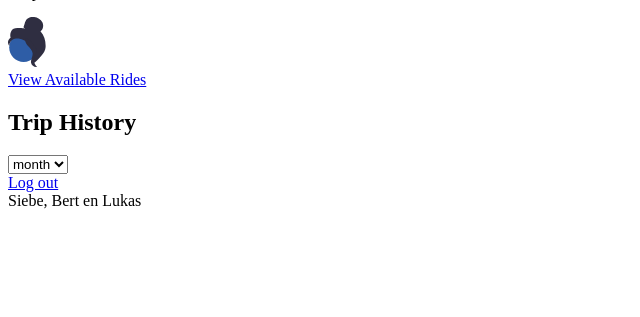
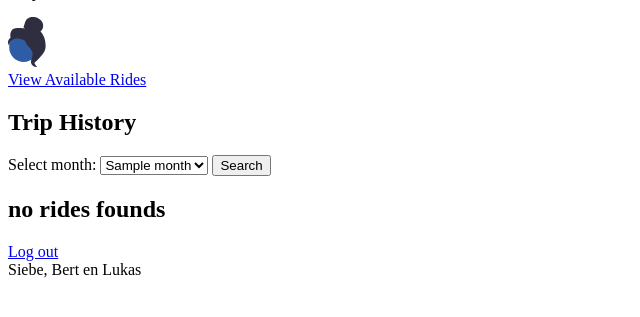
Before and after one commit to siebe1996/2223PWMSS, a PHP site: template app/resources/templates/pages/account.twig in a window 1280 px wide. Shown: the part 391-708 px from the top of the page, without its empty margins (0-640 px from the left). Run offline with PHP 8.4, Linux system fonts and the light colour scheme; the template is opened without the code that fills it: most values are stand-ins (such as "Sample title", 1, 10 or a date in 2020); some libraries are stand-ins or nearby versions.

Commit message:
maand kan gesorteerdw worden

```diff
--- a/app/public/index.php
+++ b/app/public/index.php
@@ -62,6 +62,8 @@ $router->post('/verification', 'VerificationController@verification');
 $router->post('/driver/rides/(\d+)/accept', 'TripController@acceptRide'); //driver/ride/accept  driver/ride/cancel
 $router->post('/driver/rides/(\d+)/cancelstartfinish', 'TripController@cancelStartFinishRide');
 $router->get('/drivers/(\d+)', 'DriverController@showDriverInfo');
+$router->get('/drivers/(\d+)/month/(\d+)', 'DriverController@showSearchResults');
+$router->post('/drivers/(\d+)/search', 'DriverController@search');
 $router->get('/driver/rides', 'TripController@showAvailableRides');
 
 $router->run();
--- a/app/resources/templates/pages/account.twig
+++ b/app/resources/templates/pages/account.twig
@@ -82,25 +82,21 @@
         </div>
         <section class="rideHistory">
             <h2>Trip History</h2>
-            <form id="rideFilter" action="">
+            <form id="rideFilter" action="{{ url('/drivers/'~user.id~'/search') }}" method="POST">
+                <label for="month">Select month:</label>
                 <select name="month" id="month">
-                    {% for month in months %}
-                        <option value="month">month</option>
+                    {% if months|length < 0 %}
+                        <option value="14">something went wrong</option>
+                    {% else %}
+                    <option value="13" {% if month < 0 %} selected="selected" {% endif %}>...</option>
+                    {% for key, value in months %}
+                        <option value="{{ key }}"  {% if key == month %} selected="selected" {% endif %} >{{ value }}</option>
                     {% endfor %}
-                    <option value="">Jan</option>
-                    <option value="">Feb</option>
-                    <option value="">Mar</option>
-                    <option value="">Apr</option>
-                    <option value="">May</option>
-                    <option value="">Jun</option>
-                    <option value="">Jul</option>
-                    <option value="">Aug</option>
-                    <option value="">Sep</option>
-                    <option value="">Okt</option>
-                    <option value="">Nov</option>
-                    <option value="">Dec</option>
+                    {% endif %}
                 </select>
+                <button class="" type="submit">Search</button>
             </form>
+            {% if user.rideHistory|length > 0 %}
             {% for ride in user.rideHistory %}
                 <section class="ride">
                     <h2>{{ ride.start_time|date('l') }} {{ ride.start_time|date('h\\ui') }}</h2>
@@ -116,6 +112,11 @@
                     {% endif %}
                 </section>
             {% endfor %}
+            {% else %}
+                <section class="ride">
+                    <h2>no rides founds</h2>
+                </section>
+            {% endif %}
         </section>
 
 
--- a/app/resources/templates/pages/becomeDriver.twig
+++ b/app/resources/templates/pages/becomeDriver.twig
@@ -23,10 +23,6 @@
                         {% for value in genders %}
                             <option value="{{ value }}"  {% if value == gender %} selected="selected" {% endif %} >{{ value }}</option>
                         {% endfor %}
-                        <!--<option value="">...</option>
-                        <option value="M">M</option>
-                        <option value="F">F</option>
-                        <option value="X">X</option>-->
                     </select>
                     {% if errors.gender %}
                         <p class="errorMsg">{{errors.gender}}</p>
```
Also changed, not shown: app/src/Controllers/DriverController.php (+66 -1 lines).
